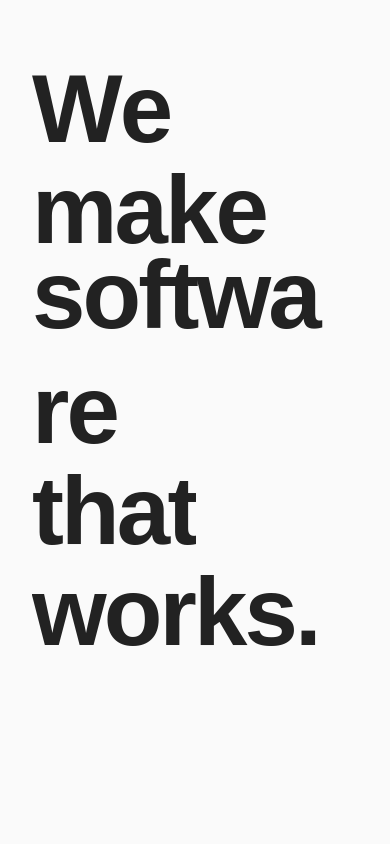
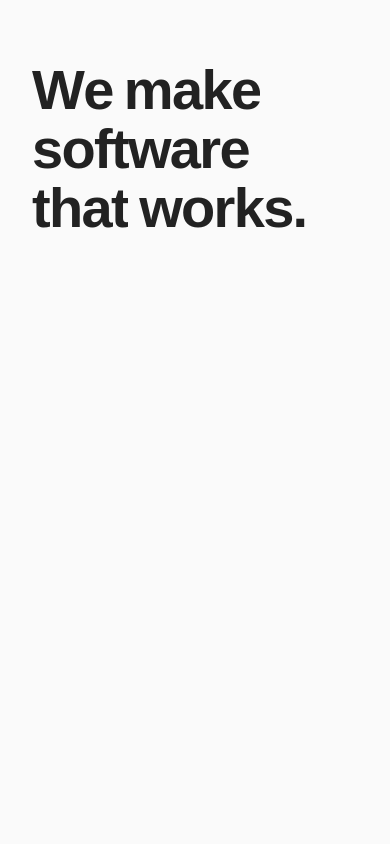
Before and after one commit to ThePicoNerd/LynxLanding, a Gatsby site: page / in a window 390 px wide. Shown: the top 844 px of the page. Built offline with nearby package versions, Linux system fonts and the light colour scheme; Gatsby itself is replaced by a stand-in of ours; a web font is replaced by a local one.

Commit message:
Fix big title responsiveness
- Smaller on smaller displays

```diff
--- a/src/styles/index.scss
+++ b/src/styles/index.scss
@@ -35,11 +35,27 @@ h1 {
   font-weight: 600;
   letter-spacing: -0.03em;
   line-height: 1.05;
-}
 
-h1 b {
-  color: #ff0000;
-  font-weight: inherit;
+  @include sm {
+    font-size: 5vw;
+  }
+
+  &.title--big {
+    font-size: 56px;
+
+    @include sm {
+      font-size: 64px;
+    }
+
+    @include rwd(711.111111111) {
+      font-size: 9vw;
+    }
+  }
+
+  b {
+    color: #ff0000;
+    font-weight: inherit;
+  }
 }
 
 .section {
@@ -90,18 +106,6 @@ h1 b {
 
       &:not(:last-child) {
         margin-bottom: 48px;
-      }
-
-      @include sm {
-        font-size: 5vw;
-      }
-
-      &.title--big {
-        font-size: 96px;
-
-        @include rwd(1066.66666667) {
-          font-size: 9vw;
-        }
       }
     }
 
```
